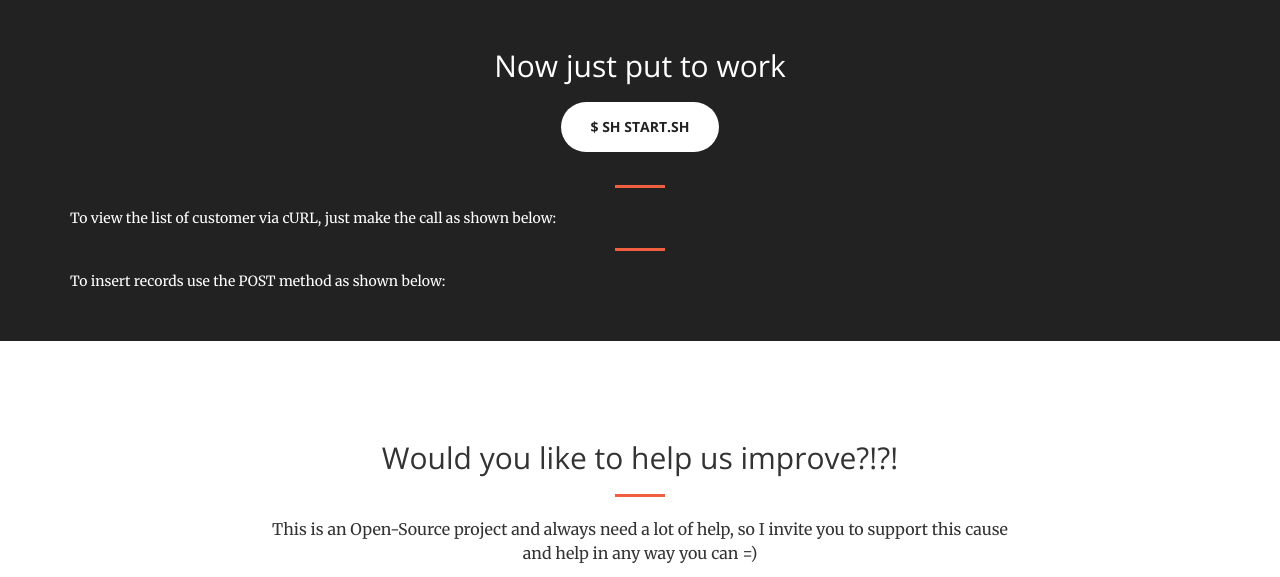
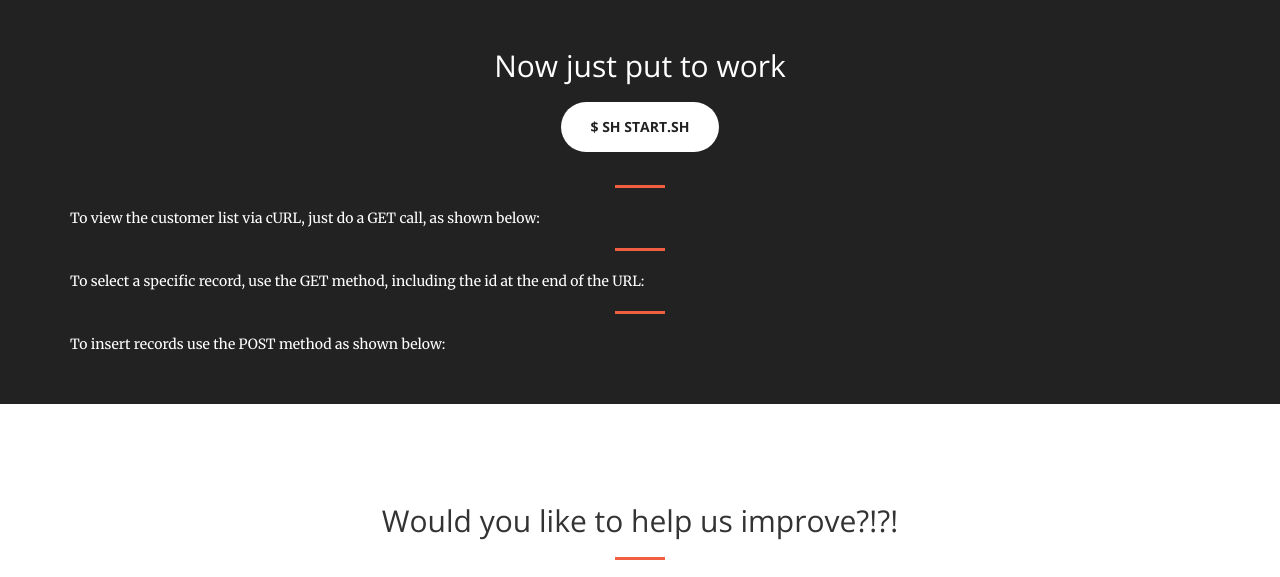
Before and after one commit to miamarti/nodejs-restful, a plain HTML site: page index.html in a window 1280 px wide. Shown: the part 1515-2092 px from the top of the page. Drawn offline with nearby package versions, Linux system fonts and the light colour scheme.

Commit message:
Update index.html

```diff
--- a/index.html
+++ b/index.html
@@ -128,8 +128,15 @@
         <hr>
         <div class="container">
             <div class="call-to-action">
-		To view the list of customer via cURL, just make the call as shown below:
+		To view the customer list via cURL, just do a GET call, as shown below:
                 <script src="https://gist.github.com/miamarti/c98976f756b2c9acff89.js"></script>
+            </div>
+        </div>
+        <hr>
+        <div class="container">
+            <div class="call-to-action">
+		To select a specific record, use the GET method, including the id at the end of the URL:
+                <script src="https://gist.github.com/miamarti/cbfcfc0091dba55dc43d.js"></script>
             </div>
         </div>
         <hr>
```
